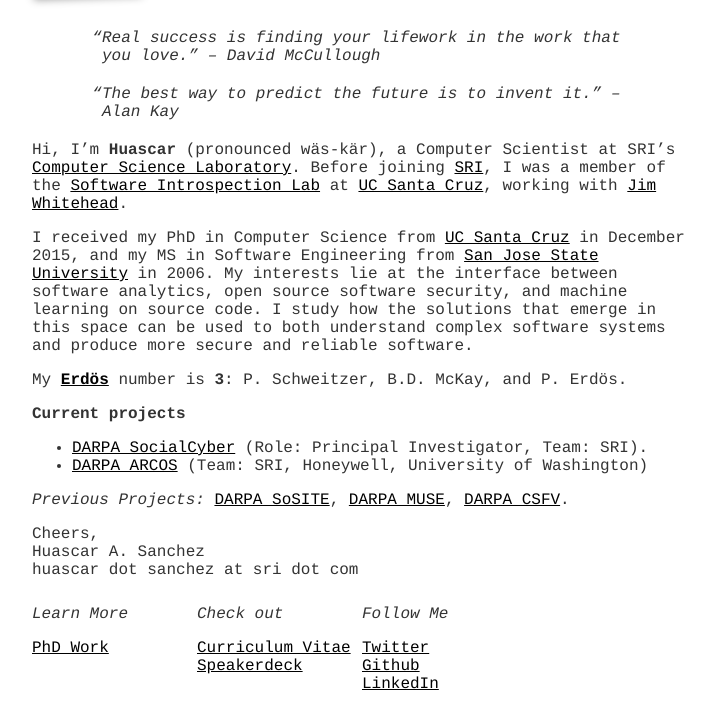
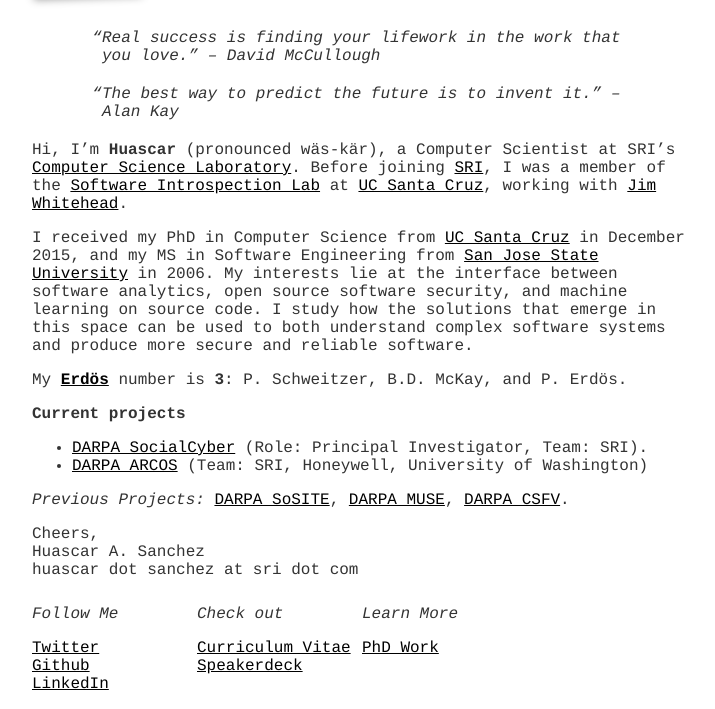
Before and after one commit to hsanchez/hsanchez.github.io, a Jekyll site: the page built from index.md, in a window 1280 px wide, cut to the strip 218-927 px from the top of the page. Shown: the whole strip, without its empty margins (278-993 px from the left). Built offline with Jekyll 4.4.1, drawn with Linux system fonts in a browser that asks for light colours; some of the changed lines change nothing that is shown.

Commit message:
minor reorganization

```diff
--- a/_includes/footer.html
+++ b/_includes/footer.html
@@ -8,16 +8,15 @@
 		</ul>
 	</div> -->
 
-    <div class="col">
-        <h3 id="learn_more">Learn More</h3>
+	<div class="col">
+		<h3>Follow Me</h3>
 
-        <ul>
-	  <!-- <li><a href="/about">About</a></li>-->
-	  <li><a href="/posts/thesiswork">PhD Work</a></li>
-          <!-- <li><a href="/coursework">Coursework</a></li> -->
-        </ul>
-    </div>
-
+		<ul>
+				<li><a href="https://twitter.com/intent/user?screen_name=huascarsanchez">Twitter</a></li>
+				<li><a href="http://www.github.com/hsanchez">Github</a></li>
+				<li><a href="http://www.linkedin.com/in/huascarsanchez">LinkedIn</a></li>
+		</ul>
+	</div>
 
 	<div class="col">
 		<h3>Check out</h3>
@@ -35,8 +34,18 @@
         </ul> -->
 	</div>
 
+	<div class="col">
+		<h3 id="learn_more">Learn More</h3>
 
-    <div class="col">
+		<ul>
+			<!-- <li><a href="/about">About</a></li>-->
+			<li><a href="/posts/thesiswork">PhD Work</a></li>
+			<!-- <li><a href="/coursework">Coursework</a></li> -->
+		</ul>
+	</div>
+
+
+    <!-- <div class="col">
         <h3>Follow Me</h3>
 
         <ul>
@@ -44,7 +53,7 @@
             <li><a href="http://www.github.com/hsanchez">Github</a></li>
             <li><a href="http://www.linkedin.com/in/huascarsanchez">LinkedIn</a></li>
         </ul>
-    </div>
+    </div> -->
 
 	<div style="display:none">
 		<!-- <div id="data">Lorem ipsum dolor sit amet, consectetur adipiscing elit.</div> -->
```
